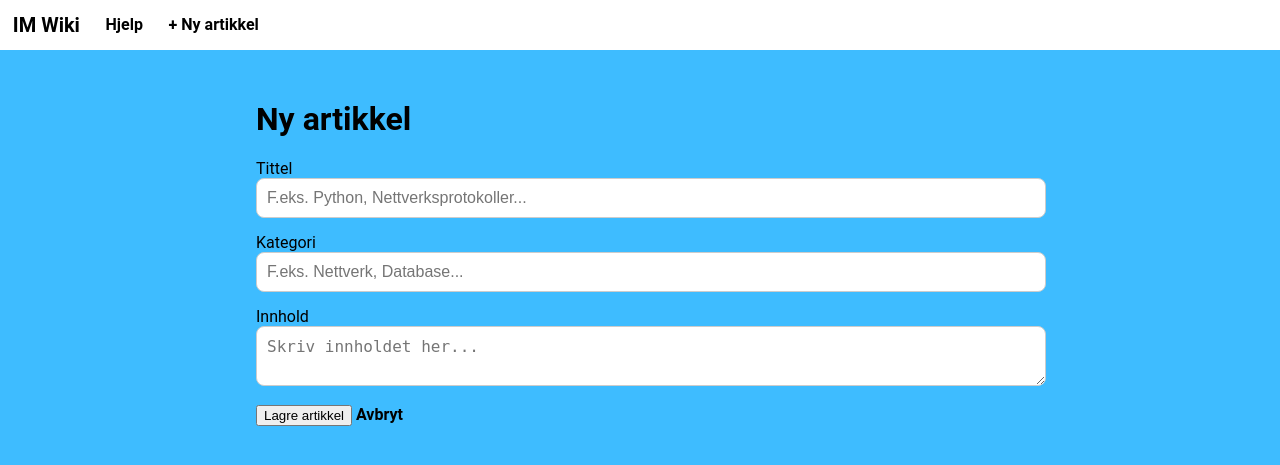
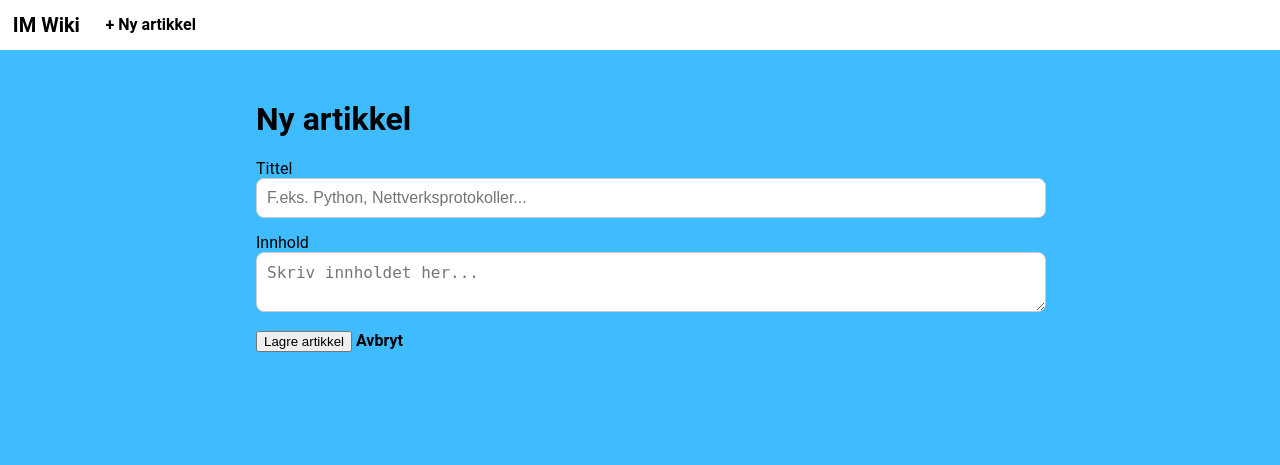
Before and after one commit to Rapzii/IM_Wiki, a Flask app: page /ny in a window 1280 px wide. Shown: the top 465 px of the page. Run offline with Flask 3, Linux system fonts and the light colour scheme; parts of the project's set-up code (start-up, migrations or seed data) failed here and were passed over.

Commit message:
har endret noe

```diff
--- a/Templates/artikkel.html
+++ b/Templates/artikkel.html
@@ -1,10 +1,7 @@
 {% extends "base.html" %}
 {% block innhold %}
 
-
 <h1>{{ artikkel.tittel }}</h1>
-
-<p>Kategori: {{ artikkel.kategori }}</p>
 
 <div class="artikel-innhold">{{ artikkel.innhold }}</div>
 
--- a/Templates/base.html
+++ b/Templates/base.html
@@ -10,17 +10,12 @@
 
 <div class="meny">
     <a href="/" class="logo">IM Wiki</a>
-    <a href="/hjelp">Hjelp</a>
     <a href="/ny">+ Ny artikkel</a>
-
 </div>
 
 <div class="innhold">
     {% block innhold %}{% endblock %}
-
 </div>
-
-
 
 </body>
 </html>
--- a/Templates/ny.html
+++ b/Templates/ny.html
@@ -7,10 +7,6 @@
     <label>Tittel</label>
     <input type="text" name="tittel" placeholder="F.eks. Python, Nettverksprotokoller..." required>
 
-    <label>Kategori</label>
-    <input type="text" name="kategori" placeholder="F.eks. Nettverk, Database..." required>
-
-
     <label>Innhold</label>
     <textarea name="innhold" placeholder="Skriv innholdet her..." required></textarea>
 
--- a/Templates/rediger.html
+++ b/Templates/rediger.html
@@ -7,9 +7,6 @@
     <label>Tittel</label>
     <input type="text" name="tittel" value="{{ artikkel.tittel }}" required>
 
-    <label>Kategori</label>
-    <input type="text" name="kategori" value="{{ artikkel.kategori }}" required>
-
     <label>Innhold</label>
     <textarea name="innhold" required>{{ artikkel.innhold }}</textarea>
 
--- a/app.py
+++ b/app.py
@@ -1,21 +1,15 @@
 from flask import Flask, render_template, request, redirect, url_for
 import pymysql
-
-from dotenv import load_dotenv
-import os
-
-load_dotenv()
-# Laster inn .env filen
 
 app = Flask(__name__)
 
 # --- DATABASE ---
 def get_db():
     conn = pymysql.connect(
-        host=os.getenv("DB_HOST"),
-        user=os.getenv("DB_USER"),
-        password=os.getenv("DB_PASSWORD"),
-        database=os.getenv("DB_NAME"),
+        host="localhost",
+        user="zaid",
+        password="ZexO@1234",
+        database="imwiki",
         cursorclass=pymysql.cursors.DictCursor
     )
     return conn
@@ -39,22 +33,11 @@ def init_db():
 # Forside: viser alle artikler
 @app.route("/")
 def forside():
-    sok = request.args.get("sok")  # henter det brukeren skriver
-
     db = get_db()
     cursor = db.cursor()
-
-    if sok:
-        cursor.execute(
-            "SELECT * FROM artikler WHERE tittel LIKE %s OR innhold LIKE %s ORDER BY tittel",
-            (f"%{sok}%", f"%{sok}%")
-        )
-    else:
-        cursor.execute("SELECT * FROM artikler ORDER BY tittel")
-
+    cursor.execute("SELECT * FROM artikler ORDER BY tittel")
     artikler = cursor.fetchall()
     db.close()
-
     return render_template("forside.html", artikler=artikler)
 
 # Vis én artikkel
@@ -75,10 +58,9 @@ def ny_artikkel():
     if request.method == "POST":
         tittel = request.form["tittel"]
         innhold = request.form["innhold"]
-        kategori = request.form["kategori"]
         db = get_db()
         cursor = db.cursor()
-        cursor.execute("INSERT INTO artikler (tittel, innhold, kategori) VALUES (%s, %s, %s)", (tittel, innhold, kategori))
+        cursor.execute("INSERT INTO artikler (tittel, innhold) VALUES (%s, %s)", (tittel, innhold))
         db.commit()
         db.close()
         return redirect(url_for("forside"))
@@ -94,8 +76,7 @@ def rediger(id):
     if request.method == "POST":
         tittel = request.form["tittel"]
         innhold = request.form["innhold"]
-        kategori = request.form["kategori"]
-        cursor.execute("UPDATE artikler SET tittel = %s, innhold = %s, kategori = %s WHERE id = %s", (tittel, innhold, kategori, id))
+        cursor.execute("UPDATE artikler SET tittel = %s, innhold = %s WHERE id = %s", (tittel, innhold, id))
         db.commit()
         db.close()
         return redirect(url_for("vis_artikkel", id=id))
@@ -112,11 +93,7 @@ def slett(id):
     db.close()
     return redirect(url_for("forside"))
 
-@app.route("/hjelp")
-def hjelp():
-    return render_template("hjelp.html")
-
 # Start appen
 if __name__ == "__main__":
     init_db()
-    app.run(debug=True)
+    app.run(debug=True, host="0.0.0.0")
```
Also changed, not shown: Templates/forside.html (+0 -11 lines).
